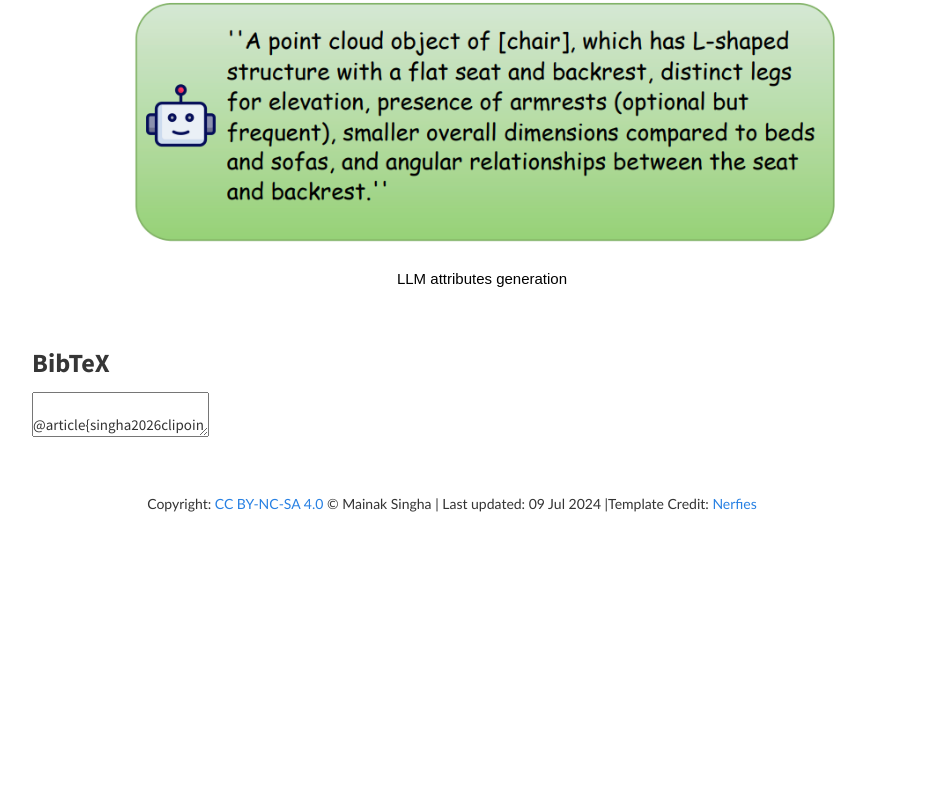
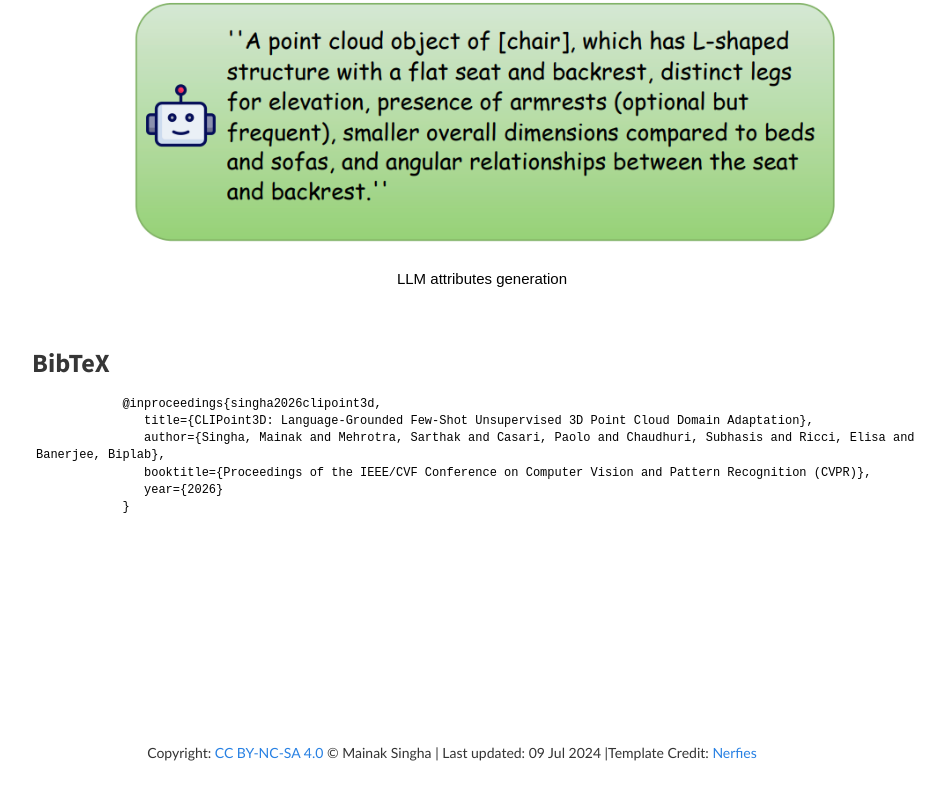
Before and after one commit to mainaksingha01/CLIPoint3D, a plain HTML site: page index.html in a window 1280 px wide. Shown: the part 4110-4910 px from the top of the page, without its empty margins (188-1133 px from the left). Before the commit the page ends 4694 px from the top, so only its background shows below. Drawn offline with nearby package versions, Linux system fonts and the light colour scheme; some packages are replaced by stand-ins of ours; a script that the page names is missing; some icons are missing; a web font is replaced by a local one.

Commit message:
Include CodeMirror and update BibTeX entry
Added CodeMirror library for code editing support and updated BibTeX entry format.

```diff
--- a/index.html
+++ b/index.html
@@ -30,7 +30,10 @@
       <script src="./static/js/bulma-carousel.min.js"></script>
       <script src="./static/js/bulma-slider.min.js"></script>
       <script src="./static/js/index.js"></script>
+      <link rel="stylesheet" href="https://cdnjs.cloudflare.com/ajax/libs/codemirror/5.65.16/codemirror.min.css">
+      <script src="https://cdnjs.cloudflare.com/ajax/libs/codemirror/5.65.16/codemirror.min.js"></script>
    </head>
+   <body>
    <section class="hero">
       <div class="hero-body">
          <div class="container is-max-desktop">
@@ -199,10 +202,10 @@
       <div class="container is-max-desktop content">
          <h2 class="title">BibTeX</h2>
          <textarea id="bibtex">
-            @article{singha2026clipoint3d,
+            @inproceedings{singha2026clipoint3d,
                title={CLIPoint3D: Language-Grounded Few-Shot Unsupervised 3D Point Cloud Domain Adaptation},
                author={Singha, Mainak and Mehrotra, Sarthak and Casari, Paolo and Chaudhuri, Subhasis and Ricci, Elisa and Banerjee, Biplab},
-               journal={arXiv preprint arXiv:2602.20409},
+               booktitle={Proceedings of the IEEE/CVF Conference on Computer Vision and Pattern Recognition (CVPR)},
                year={2026}
             }
 </textarea>
```
